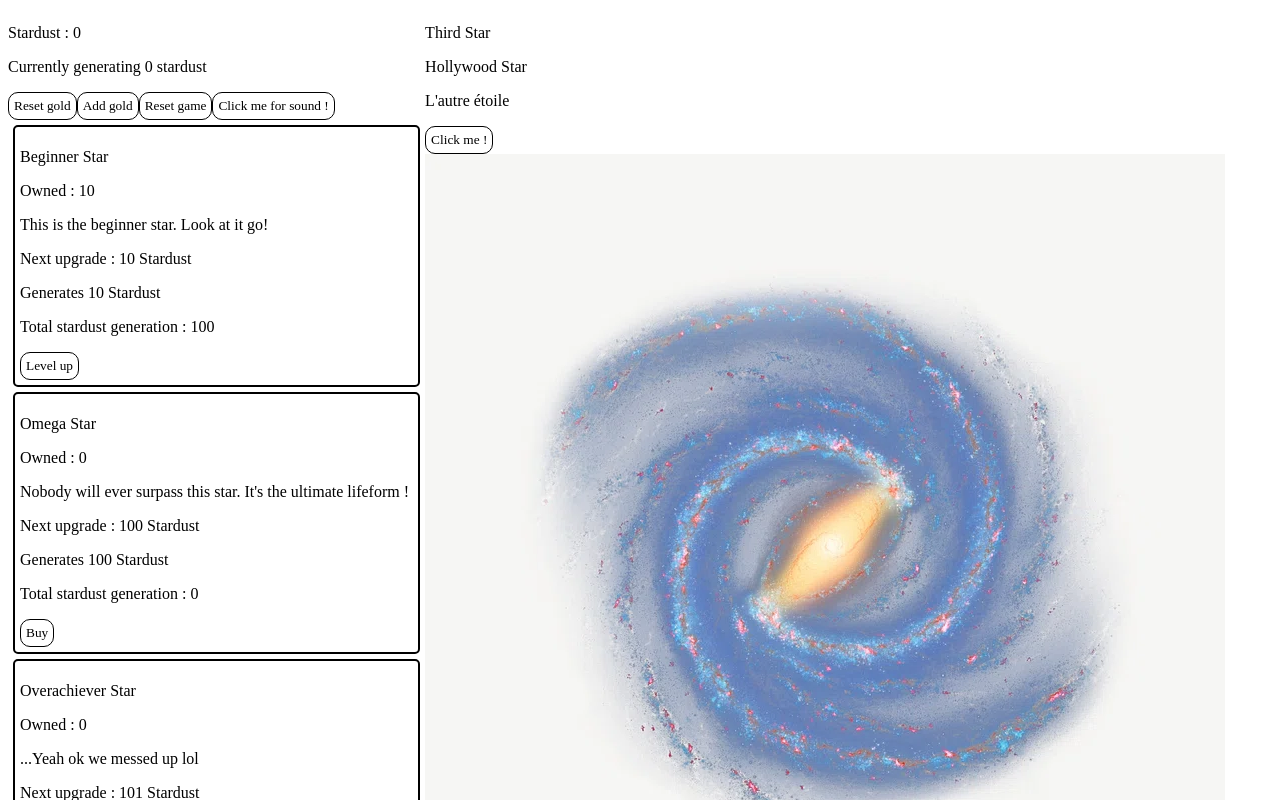
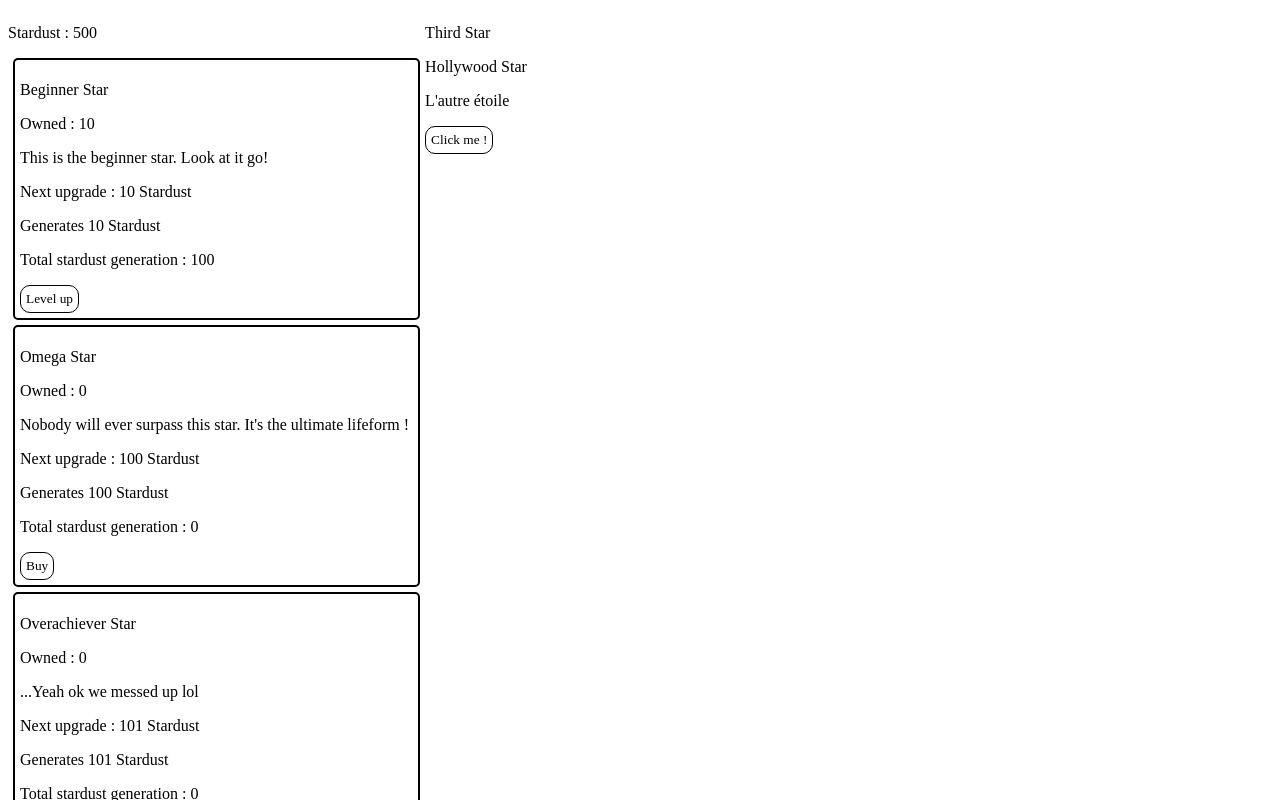
Before and after one commit to B-rimel/Starshine-Idle, a Vue app in the folder Starshine Idle/: page / in a window 1280 px wide. Shown: the top 800 px of the page. Built offline with nearby package versions, Linux system fonts and the light colour scheme; a web font is replaced by a local one.

Commit message:
Commenting unused code

```diff
--- a/Starshine Idle/src/App.vue
+++ b/Starshine Idle/src/App.vue
@@ -1,12 +1,11 @@
 <script setup lang="ts">
 // import { RouterLink } from 'vue-router'
-import StarInterface from './components/StarInterface/StarInterface.vue'
+// import StarInterface from './components/StarInterface/StarInterface.vue'
 import StarGacha from './components/StarGacha/StarGacha.vue'
 import StarSidebar from './components/StarSidebar/StarSidebar.vue'
 import StarDatabase from './assets/StarDatabase.json'
-import sounds from './assets/Assets/sound/sound.json'
 
-import { onBeforeMount } from 'vue'
+import { onBeforeMount, ref } from 'vue'
 
 import { useCurrencyStore } from './stores/currency'
 import { usePlayerStore } from './stores/player'
@@ -14,78 +13,47 @@ import { usePlayerStore } from './stores/player'
 const currencyStore = useCurrencyStore()
 const playerStore = usePlayerStore()
 
-// const lastSave = ref(new Date(playerStore.lastSave))
+const lastSave = ref(new Date(playerStore.lastSave))
 
 onBeforeMount(() => {
-  // if (Date.now() > lastSave.value.getTime()) {
-  //   console.log('Last save was a while ago')
-
-  //   const now = new Date()
-  //   console.log(now.toLocaleString())
-  //   console.log(lastSave.value)
-  //   const timeDifference = now - lastSave.value.getTime()
-  //   const timeElapsed = (now - lastSave.value.getTime()) / 1000
-  //   console.log(timeElapsed.toLocaleString())
-  //   console.log(timeDifference.toLocaleString())
-
-  //   // currencyStore.stardustCount +=
-  //   //   (currencyStore.stardustGeneration * timeDifference) / 1000
-  // }
-
   currencyStore.stardustCount = parseInt(
     (localStorage.getItem('stardust') as string) ?? 0,
   )
-  if (localStorage.getItem('stardb')) {
-    playerStore.starDb = JSON.parse(localStorage.getItem('stardb') as string)
-    StarDatabase.starsDatabase = playerStore.starDb
-    console.log('Database loaded')
-  }
-
-  if (localStorage.getItem('stargeneration')) {
-    useCurrencyStore().stardustGeneration = Number(
-      localStorage.getItem('stargeneration'),
-    )
+  if (Date.now() > lastSave.value.getTime() + 5 * 60 * 1000) {
+    //Do something
   }
 })
+
+function updateStardustCount() {
+  let initial = 0
+  for (const star of StarDatabase.starsDatabase.filter(
+    star => star.unlocked === true,
+  )) {
+    initial += star.stardustGeneration * star.owned
+    // console.log("L'étoile" + star.starName + 'génère' + star.stardustGeneration)
+  }
+  return initial
+}
 
 let interval
 
 // eslint-disable-next-line prefer-const, @typescript-eslint/no-unused-vars
 interval = setInterval(() => {
-  currencyStore.stardustCount += useCurrencyStore().stardustGeneration
+  currencyStore.stardustCount += updateStardustCount()
   playerStore.lastSave = Date.now()
   localStorage.setItem('stardust', JSON.stringify(currencyStore.stardustCount))
   localStorage.setItem('stardb', JSON.stringify(StarDatabase.starsDatabase))
-  localStorage.setItem(
-    'stargeneration',
-    useCurrencyStore().stardustGeneration.toString(),
-  )
 }, 1000)
-
-function playSound() {
-  const sound = sounds.sounds.sound1
-  const playedSound = new Audio(sound)
-  playedSound.play()
-  console.log('sound played !')
-}
 </script>
 
 <template>
   <div id="wrapper">
     <div id="sidebar">
       <p>Stardust : {{ Math.floor(currencyStore.stardustCount) }}</p>
-      <p>
-        Currently generating {{ currencyStore.stardustGeneration }} stardust
-      </p>
-      <button @click="currencyStore.resetStardust()">Reset gold</button>
-      <button @click="currencyStore.addStardust()">Add gold</button>
-      <button @click="playerStore.resetGame()">Reset game</button>
-      <button @click="playSound()">Click me for sound !</button>
       <StarSidebar />
     </div>
     <div id="interface">
       <StarGacha />
-      <StarInterface />
     </div>
   </div>
 </template>
```
